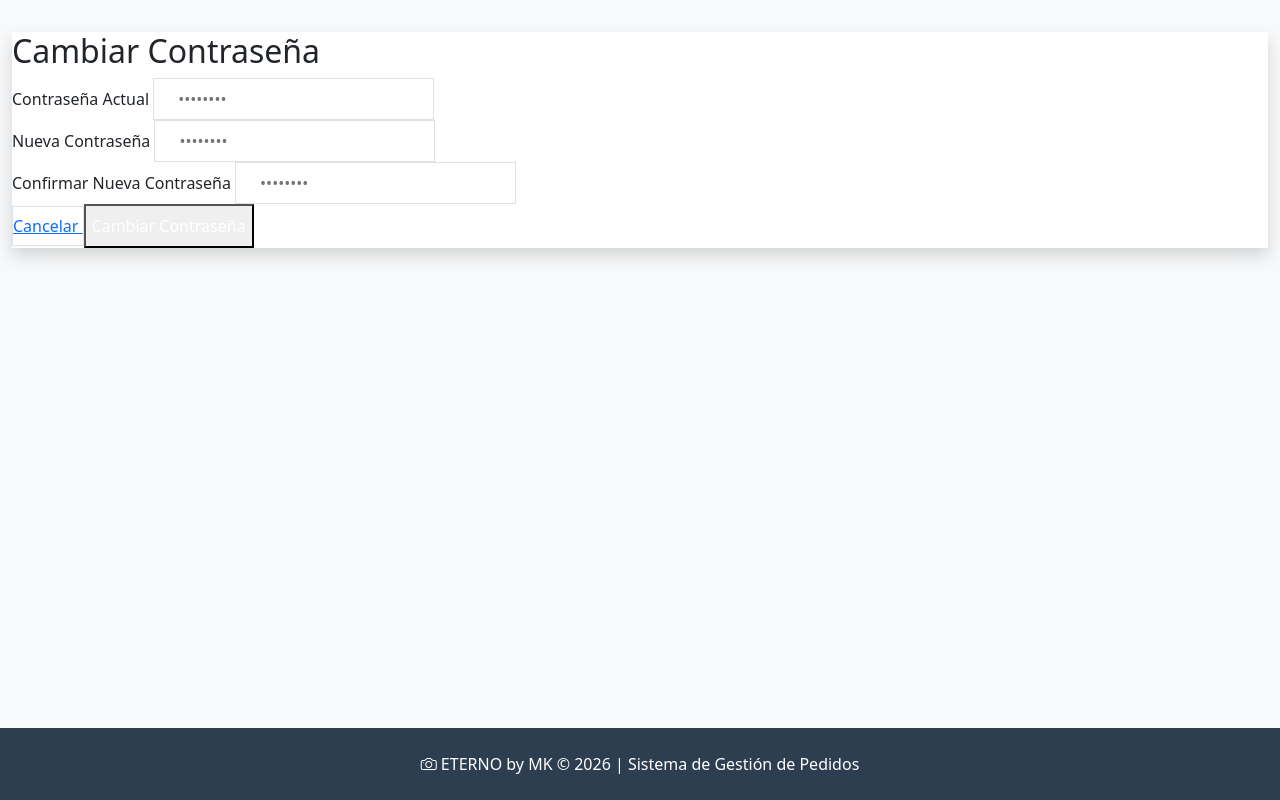
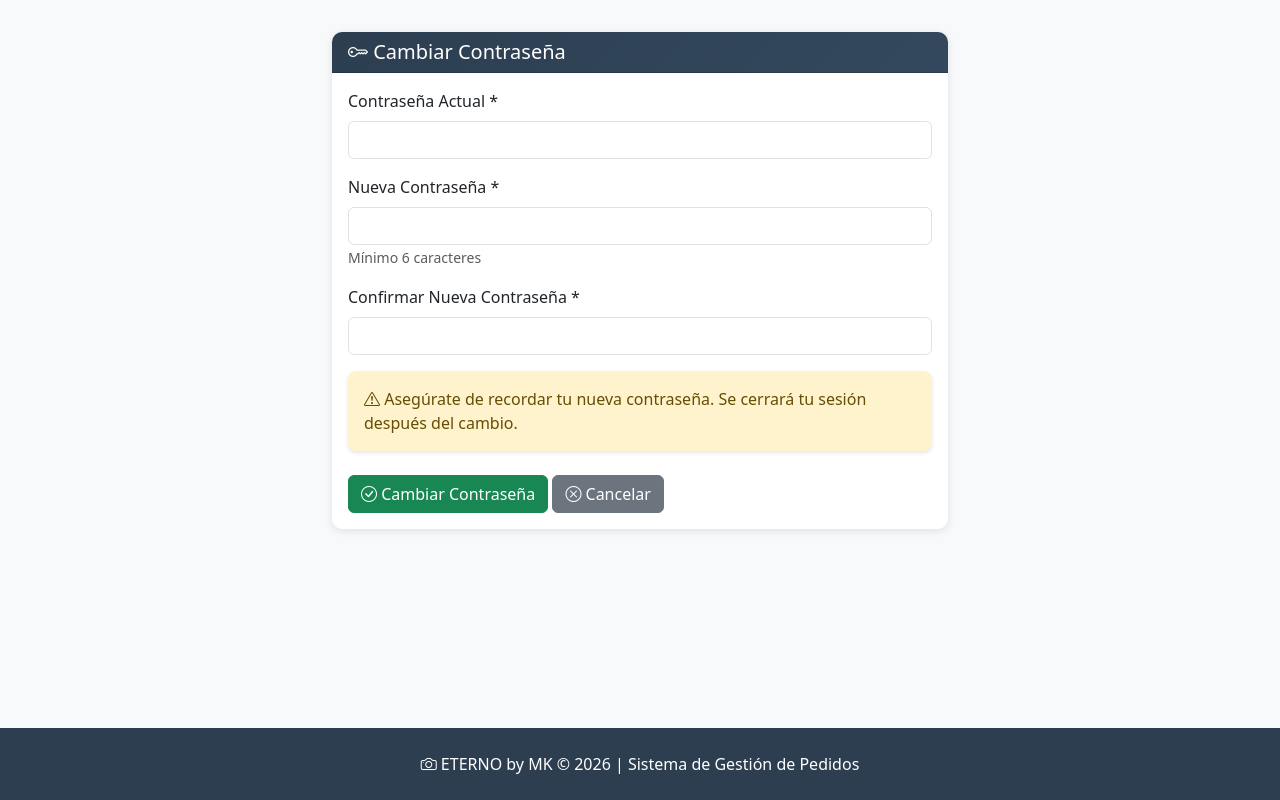
Before and after one commit to toibar92/ETERNO-by-MK, a Flask app: template templates/cambiar_contrasena.html in a window 1280 px wide. Run offline with Flask 3, Linux system fonts and the light colour scheme; the template is opened without the code that fills it, so the values that code supplies are empty; some libraries are stand-ins or nearby versions.

Commit message:
Update cambiar_contrasena.html

```diff
--- a/templates/cambiar_contrasena.html
+++ b/templates/cambiar_contrasena.html
@@ -1,47 +1,50 @@
 {% extends "base.html" %}
 
-{% block title %}Cambiar Contraseña - Calculadora Eterno{% endblock %}
+{% block title %}Cambiar Contraseña - ETERNO by MK{% endblock %}
 
 {% block content %}
-<div class="max-w-md mx-auto">
-    <div class="bg-white rounded-lg shadow p-6">
-        <h2 class="text-xl font-bold text-gray-800 mb-6">
-            <i class="fas fa-key mr-2"></i>Cambiar Contraseña
-        </h2>
-
-        <form method="POST" class="space-y-6">
-            <div>
-                <label class="block text-gray-700 font-medium mb-2">Contraseña Actual</label>
-                <input type="password" name="password_actual" required
-                       class="w-full px-4 py-2 border border-gray-300 rounded-lg focus:ring-2 focus:ring-indigo-500"
-                       placeholder="••••••••">
+<div class="row justify-content-center">
+    <div class="col-lg-6">
+        <div class="card">
+            <div class="card-header">
+                <h5 class="mb-0">
+                    <i class="bi bi-key"></i> Cambiar Contraseña
+                </h5>
+            </div>
+            <div class="card-body">
+                <form method="POST">
+                    <div class="mb-3">
+                        <label for="password_actual" class="form-label">Contraseña Actual *</label>
+                        <input type="password" class="form-control" id="password_actual" name="password_actual" required>
                     </div>
 
-            <div>
-                <label class="block text-gray-700 font-medium mb-2">Nueva Contraseña</label>
-                <input type="password" name="password_nueva" required
-                       class="w-full px-4 py-2 border border-gray-300 rounded-lg focus:ring-2 focus:ring-indigo-500"
-                       placeholder="••••••••">
+                    <div class="mb-3">
+                        <label for="password_nueva" class="form-label">Nueva Contraseña *</label>
+                        <input type="password" class="form-control" id="password_nueva" name="password_nueva" required>
+                        <small class="text-muted">Mínimo 6 caracteres</small>
                     </div>
 
-            <div>
-                <label class="block text-gray-700 font-medium mb-2">Confirmar Nueva Contraseña</label>
-                <input type="password" name="password_confirmar" required
-                       class="w-full px-4 py-2 border border-gray-300 rounded-lg focus:ring-2 focus:ring-indigo-500"
-                       placeholder="••••••••">
+                    <div class="mb-3">
+                        <label for="password_confirmar" class="form-label">Confirmar Nueva Contraseña *</label>
+                        <input type="password" class="form-control" id="password_confirmar" name="password_confirmar" required>
                     </div>
 
-            <div class="flex justify-end space-x-4">
-                <a href="{{ url_for('dashboard') }}"
-                   class="px-6 py-2 border border-gray-300 rounded-lg hover:bg-gray-50 transition">
-                    Cancelar
+                    <div class="alert alert-warning">
+                        <i class="bi bi-exclamation-triangle"></i>
+                        Asegúrate de recordar tu nueva contraseña. Se cerrará tu sesión después del cambio.
+                    </div>
+
+                    <div class="mt-4">
+                        <button type="submit" class="btn btn-success">
+                            <i class="bi bi-check-circle"></i> Cambiar Contraseña
+                        </button>
+                        <a href="{{ url_for('dashboard') }}" class="btn btn-secondary">
+                            <i class="bi bi-x-circle"></i> Cancelar
                         </a>
-                <button type="submit"
-                        class="bg-indigo-600 text-white px-6 py-2 rounded-lg hover:bg-indigo-700 transition">
-                    <i class="fas fa-save mr-2"></i>Cambiar Contraseña
-                </button>
                     </div>
                 </form>
             </div>
         </div>
+    </div>
+</div>
 {% endblock %}
```
Lines whose indentation alone changed are shown as unchanged.
